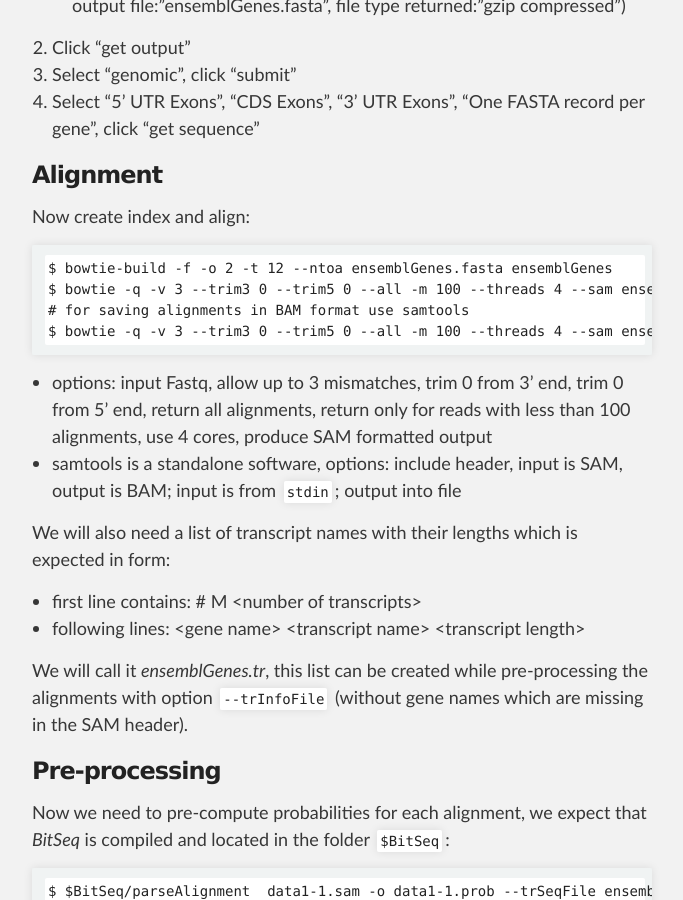
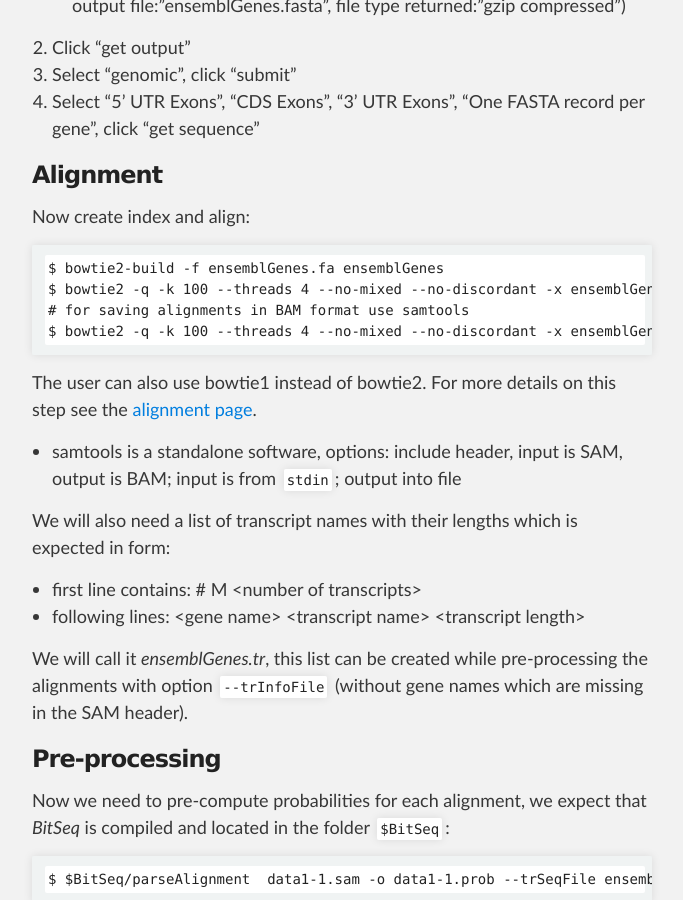
Before and after one commit to BitSeq/bitseq.github.io, a Jekyll site: the page built from howto/index.md, in a window 1280 px wide and 900 px high, scrolled down 847 px. Shown: the whole window, without its empty margins (298-981 px from the left). Built offline with Jekyll 4.4.1, drawn with Linux system fonts in a browser that asks for light colours; Markdown is read by kramdown in place of the engine named in the settings.

Commit message:
default Bowtie2

````diff
--- a/howto/index.md
+++ b/howto/index.md
@@ -17,7 +17,7 @@
 
 We want to analyse expression of human transcripts from pair-end sample *data1-1_1.fastq, data1-1_2.fastq*. First we need to download reference in form of transcript sequence and align the reads using _bowtie_. We will use hg19 ensebml transcripts:
 
-1. Follow this link to: [UCSC Table Browser](http://genome.ucsc.edu/cgi-bin/hgTables?hgsid=214391795&clade=mammal&org=0&db=0&hgta_group=genes&hgta_track=ensGene&hgta_table=ensGene&hgta_regionType=genome&position=&hgta_outputType=sequence&hgta_outFileName=ensemblGenes.fasta) which should set you the important fields.
+1. Follow this link to: [UCSC Table Browser](http://genome.ucsc.edu/cgi-bin/hgTables?hgsid=214391795&clade=mammal&org=0&db=0&hgta_group=genes&hgta_track=ensGene&hgta_table=ensGene&hgta_regionType=genome&position=&hgta_outputType=sequence&hgta_outFileName=ensemblGenes.fa) which should set you the important fields.
  * (important fields: group:"Genes and Gene Prediction Tracks", track:"Ensembl Genes", table:"ensGene", output format:"Sequence", output file:"ensemblGenes.fasta", file type returned:"gzip compressed")
 1. Click "get output"
 1. Select "genomic", click "submit"
@@ -28,14 +28,17 @@
 Now create index and align:
 
 ```
-$ bowtie-build -f -o 2 -t 12 --ntoa ensemblGenes.fasta ensemblGenes
-$ bowtie -q -v 3 --trim3 0 --trim5 0 --all -m 100 --threads 4 --sam ensemblGenes -1 data1-1_1.fastq -2 data1-1_2.fastq data1-1.sam
+$ bowtie2-build -f ensemblGenes.fa ensemblGenes
+$ bowtie2 -q -k 100 --threads 4 --no-mixed --no-discordant -x ensemblGenes -1 data1-1_1.fastq -2 data1-1_2.fastq -S data1-1.sam
 # for saving alignments in BAM format use samtools
-$ bowtie -q -v 3 --trim3 0 --trim5 0 --all -m 100 --threads 4 --sam ensemblGenes -1 data1-1_1.fastq -2 data1-1_2.fastq | samtools view -hSb - -o data1-1.bam
+$ bowtie2 -q -k 100 --threads 4 --no-mixed --no-discordant -x ensemblGenes -1 data1-1_1.fastq -2 data1-1_2.fastq | samtools view -hSb - -o data1-1.bam
 ```
 
- * options: input Fastq, allow up to 3 mismatches, trim 0 from 3' end, trim 0 from 5' end, return all alignments, return only for reads with less than 100 alignments, use 4 cores, produce SAM formatted output
+The user can also use bowtie1 instead of bowtie2. For more details on this step see the [alignment page](http://bitseq.github.io/howto/alignment).
+
  * samtools is a standalone software, options: include header, input is SAM, output is BAM; input is from `stdin`; output into file
+
+
 
 We will also need a list of transcript names with their lengths which is expected in form:
 
````
Also changed, not shown: howto/alignment.md (+15 -15 lines).
